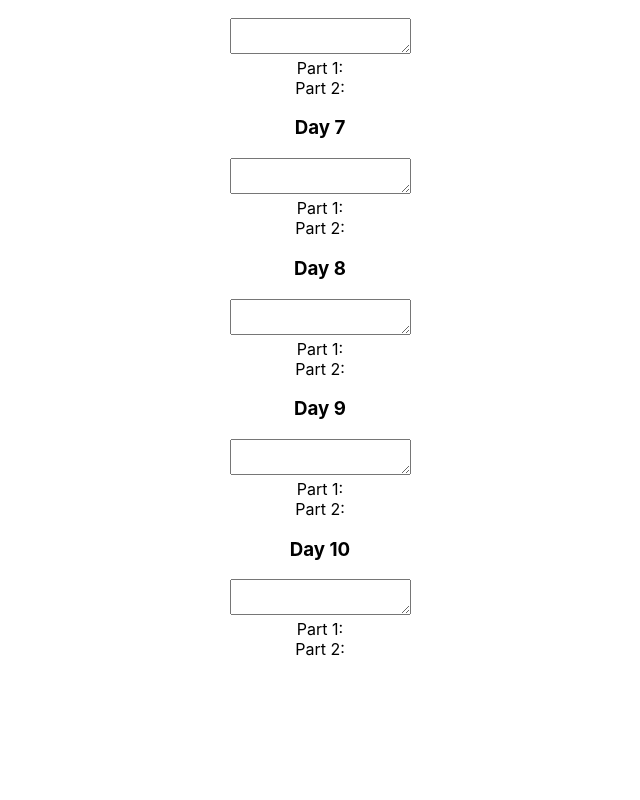
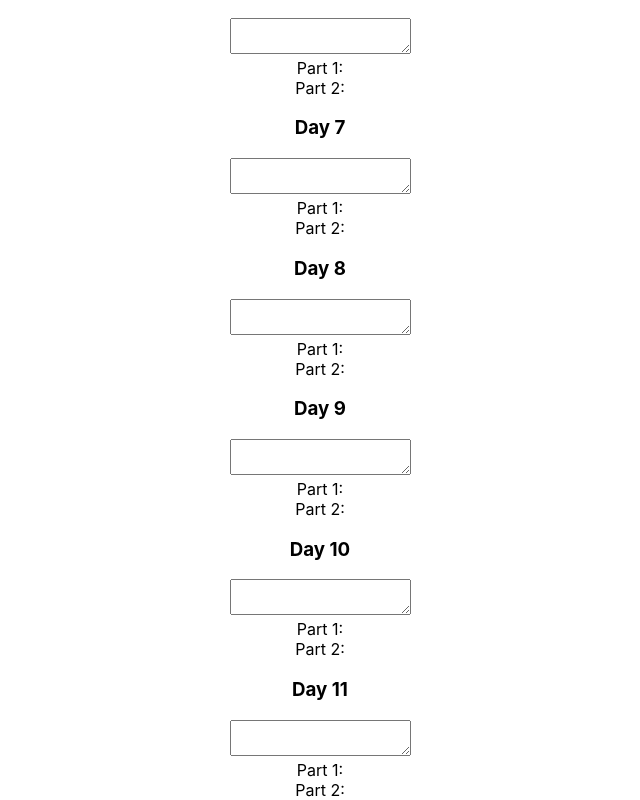
Before and after one commit to xbrukner/aoc21, a React (Create React App) app: page / in a window 1280 px wide. Shown: the part 795-1595 px from the top of the page, without its empty margins (320-960 px from the left). Before the commit the page ends 1454 px from the top, so only its background shows below. Built offline with nearby package versions, Linux system fonts and the light colour scheme.

Commit message:
Add day 11.

```diff
--- a/src/App.tsx
+++ b/src/App.tsx
@@ -10,6 +10,7 @@ import { Task07 } from './tasks/07';
 import { Task08 } from './tasks/08';
 import { Task09 } from './tasks/09';
 import { Task10 } from './tasks/10';
+import { Task11 } from './tasks/11';
 
 function App() {
   return (
@@ -25,6 +26,7 @@ function App() {
       <Task08 />
       <Task09 />
       <Task10 />
+      <Task11 />
     </div>
   );
 }
--- a/src/days/09.ts
+++ b/src/days/09.ts
@@ -2,11 +2,11 @@ type Heightmap = Map<String, number>;
 
 type Sizelimits = [number, number];
 
-function toCoordinate([x, y]: [number, number]) : string {
+export function toCoordinate([x, y]: [number, number]) : string {
     return `${x},${y}`;
 }
 
-function fromCoordinate(str: String): [number, number] {
+export function fromCoordinate(str: String): [number, number] {
     return str.split(',').map(v => parseInt(v)) as [number, number];
 }
 
--- /dev/null
+++ b/src/days/11.ts
@@ -0,0 +1,70 @@
+import { range } from "./05";
+import { toCoordinate } from "./09";
+
+type Input = number[][];
+type Coord = [number, number];
+
+export function parseInput(str: string): Input {
+    return str.split('\n').map(s => s.trim().split('').map(v => parseInt(v, 10)));
+}
+
+export function adjacents([x0, y0]: Coord): Coord[] {
+    const diffs: Coord[] = [
+        [-1, -1], [-1, 0], [-1, 1],
+        [0, -1], [0, 1],
+        [1, -1], [1, 0], [1, 1]
+    ];
+    return diffs
+      .map<Coord>(([x, y]) => [x0 + x, y0 + y])
+      .filter(([x, y]) => x >= 0 && x < 10 && y >= 0 && y < 10);
+}
+
+export function nextStep(input: Input): [Input, number] {
+    let blinkedSet = new Set<String>();
+    let nextInput = input.map((line) => line.map(v => v + 1));
+    let toProcess: Coord[] = [];
+
+    const filterBlinked: (coord: Coord) => boolean = ([x, y]) => nextInput[x][y] > 9;
+    const findBlinked: () => Coord[] = () => range(0, 10).flatMap<Coord>(x => range(0, 10).map<Coord>((y) => [x, y]))
+        .filter(filterBlinked);
+    const addProcess: (coord: Coord) => void = (coord) => {
+        const strCoord = toCoordinate(coord);
+        if (blinkedSet.has(strCoord)) return;
+        blinkedSet.add(strCoord);
+        toProcess.push(coord);
+    };
+
+    findBlinked().forEach(addProcess);
+
+    for (let i = 0; i < toProcess.length; ++i) {
+        const coord = toProcess[i];
+        const adj = adjacents(coord);
+        adj.forEach(([x, y]) => nextInput[x][y] += 1);
+        adj.filter(filterBlinked).forEach(addProcess);
+    }
+
+    findBlinked().forEach(([x, y]) => nextInput[x][y] = 0);
+
+    return [nextInput, blinkedSet.size];
+}
+
+export function firstHalf(input: Input): number {
+    type State = [Input, number];
+    return range(0, 100).reduce<State>(
+      ([state, count], _index) => {
+        const [nextState, blinked] = nextStep(state);
+        return [nextState, count + blinked];
+      },
+      [input, 0]
+    )[1];
+}
+
+export function secondHalf(input: Input): number {
+    type State = [Input, number];
+    let state: State = [input, 0];
+    let i;
+    for (i = 0; state[1] < 100; ++i) {
+        state = nextStep(state[0]);
+    }
+    return i;
+}
--- /dev/null
+++ b/src/tasks/11.tsx
@@ -0,0 +1,11 @@
+import * as day11 from '../days/11';
+import { Task } from './task';
+
+export function Task11(): JSX.Element {
+    return (<Task
+        day={11}
+        parser={day11.parseInput}
+        firstHalf={day11.firstHalf}
+        secondHalf={day11.secondHalf}
+        />)
+}
```
